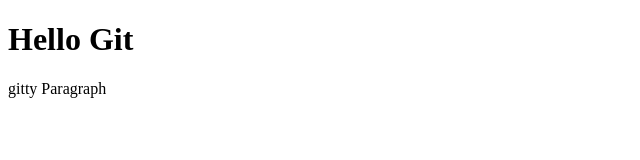
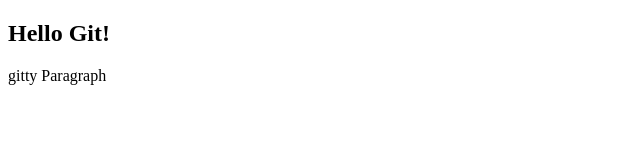
Before and after one commit to Amogha03/git-test, a plain HTML site: page index.html in a window 1280 px wide. Shown: the whole page, without its empty margins (0-640 px from the left). Drawn offline with Linux system fonts and the light colour scheme.

Commit message:
fourth commit

```diff
--- a/index.html
+++ b/index.html
@@ -4,9 +4,9 @@
         <title> Index Page </title>
     </head>
     <body>
-        <h1>
-            Hello Git
-        </h1>
+        <h2>
+            Hello Git!
+        </h2>
         <p>gitty Paragraph</p>
     </body>
 
```
